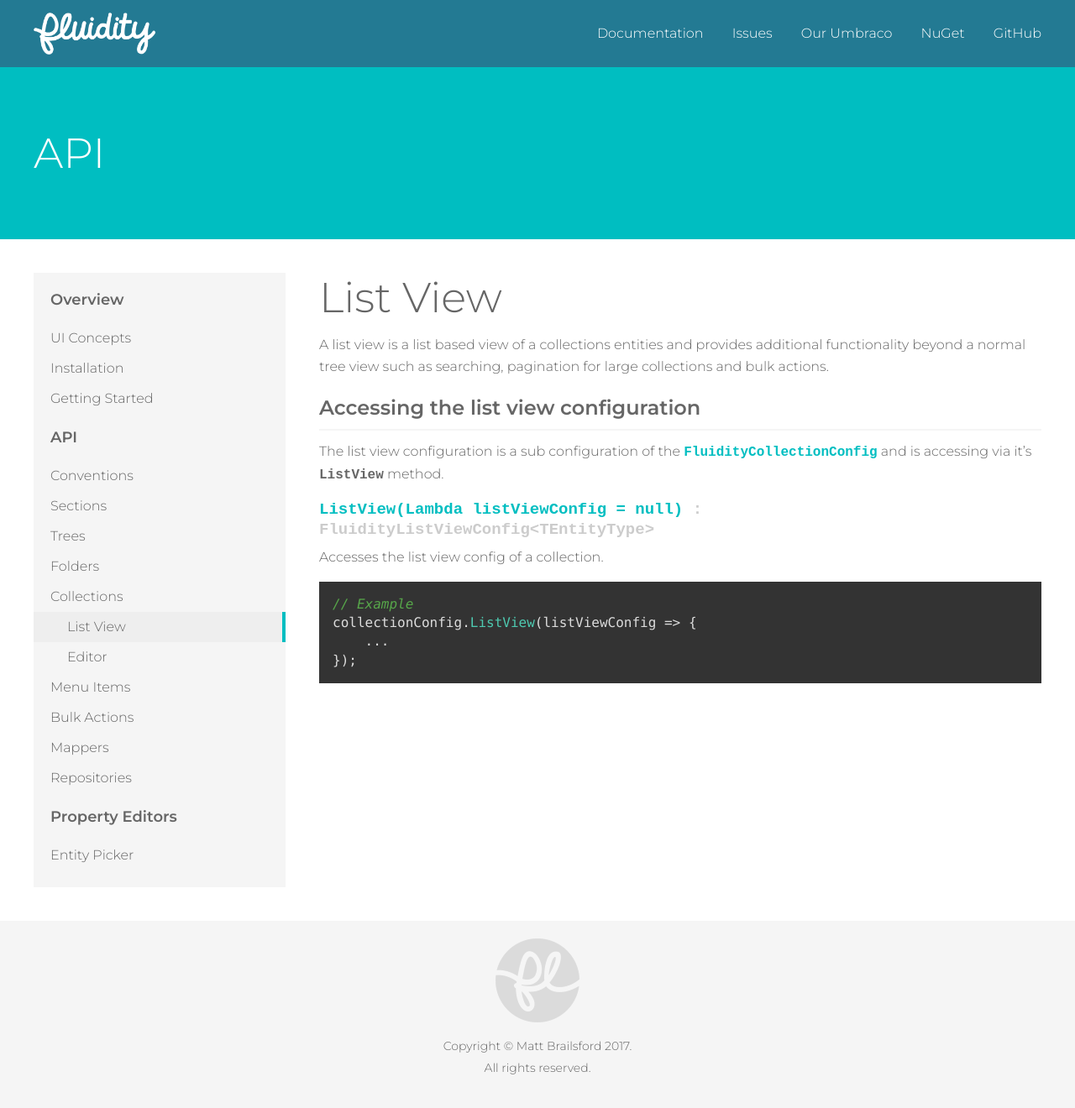
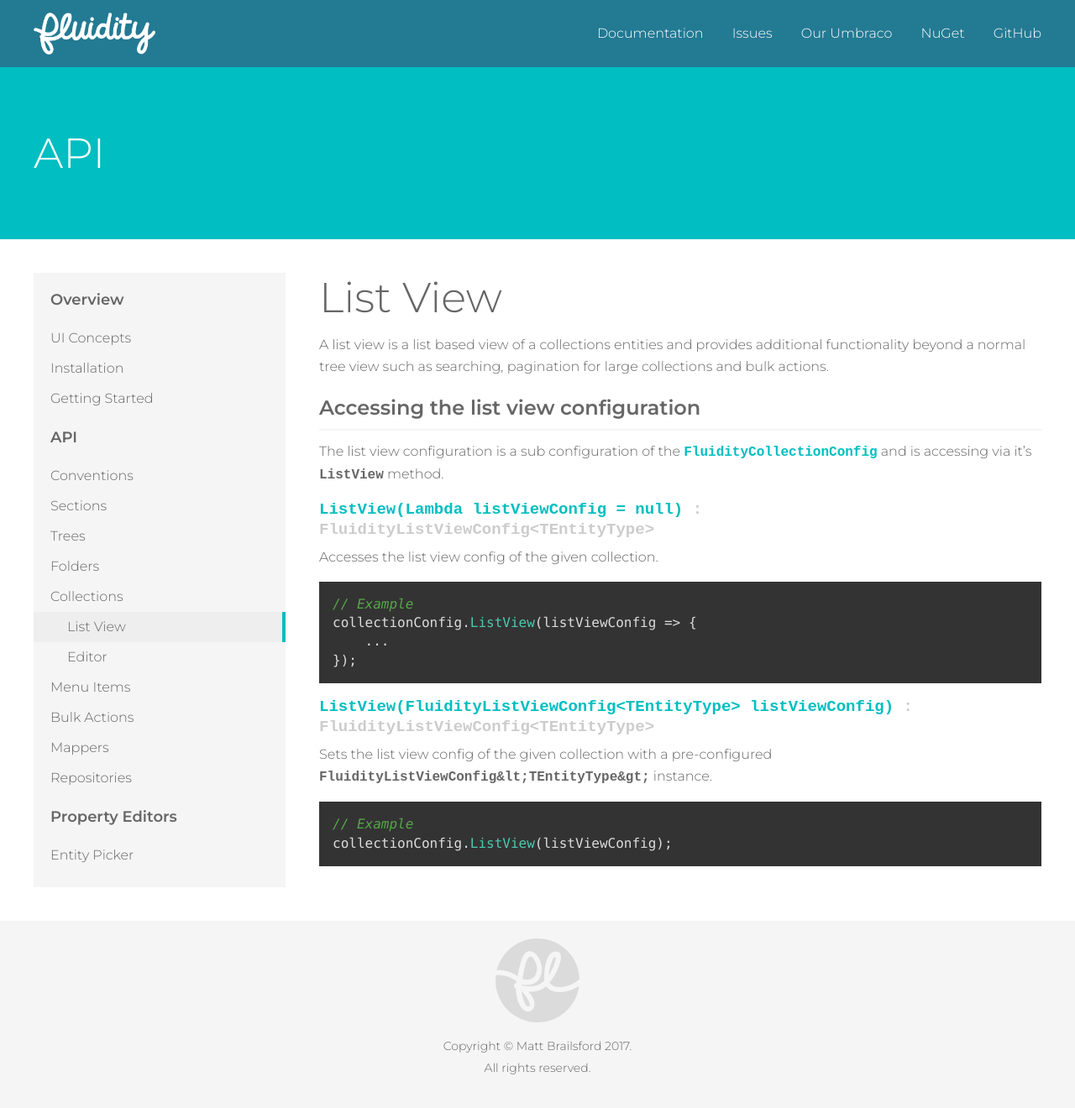
Before and after one commit to mattbrailsford/umbraco-fluidity, a Jekyll site: the page built from docs/_pages/02-api-04-collections-00-list-view.md, in a window 1280 px wide. Shown: the whole page at 84% size. Built offline with Jekyll 4.4.1, drawn with Linux system fonts in a browser that asks for light colours.

Commit message:
Added list view override

`````diff
--- a/docs/_pages/02-api-04-collections-00-list-view.md
+++ b/docs/_pages/02-api-04-collections-00-list-view.md
@@ -14,7 +14,7 @@ The list view configuration is a sub configuration of the [`FluidityCollectionCo
 #### ListView(Lambda listViewConfig = null) *: FluidityListViewConfig&lt;TEntityType&gt;*
 {: .signature}
 
-Accesses the list view config of a collection.
+Accesses the list view config of the given collection.
 
 ````csharp
 // Example
@@ -22,3 +22,13 @@ collectionConfig.ListView(listViewConfig => {
     ...
 });
 ````
+
+#### ListView(FluidityListViewConfig&lt;TEntityType&gt; listViewConfig) *: FluidityListViewConfig&lt;TEntityType&gt;*
+{: .signature}
+
+Sets the list view config of the given collection with a pre-configured `FluidityListViewConfig&lt;TEntityType&gt;` instance.
+
+````csharp
+// Example
+collectionConfig.ListView(listViewConfig);
+````
`````
